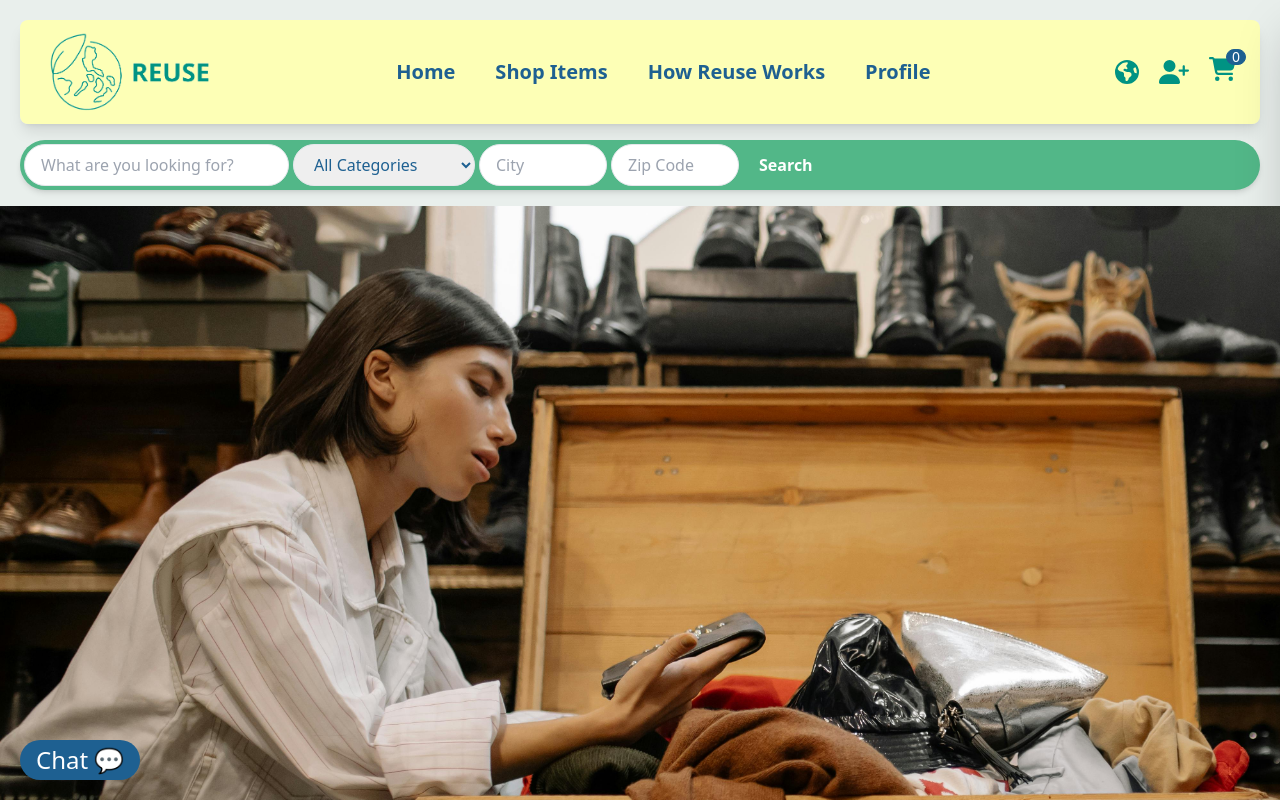
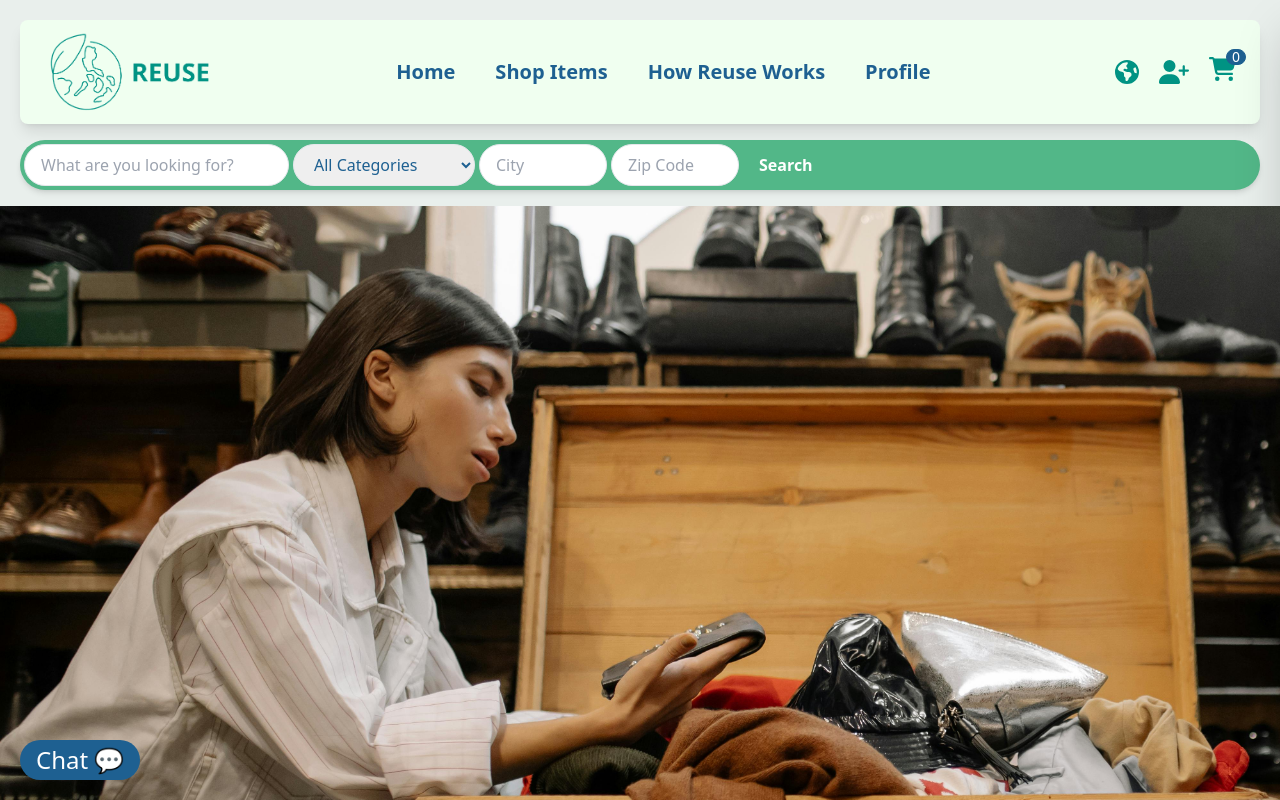
Before and after one commit to ShirinHajiesmaeili/Reuse, a React (Vite) app in the folder Client/: page / in a window 1280 px wide. Shown: the top 800 px of the page. Built offline with nearby package versions, Linux system fonts and the light colour scheme; a web font is replaced by a local one.

Commit message:
Color change

```diff
--- a/Client/src/Components/Navbar.jsx
+++ b/Client/src/Components/Navbar.jsx
@@ -43,7 +43,7 @@ const Navbar = () => {
   return (
     <header className="flex flex-col items-center justify-between font-sans">
       {/* Navigation Items */}
-      <div className="flex items-center justify-between w-full px-6 py-3 bg-gradient-to-r from-[#fdffb6]  to-[#fdffb6] shadow-lg rounded-lg">
+      <div className="flex items-center justify-between w-full px-6 py-3 bg-gradient-to-r bg-[#F0FFF0] shadow-lg rounded-lg">
         {/* Logo */}
         <div onClick={handleLogoClick} className="cursor-pointer">
           <img src={Logo2} alt="logo" className="h-20 object-contain" />
```
